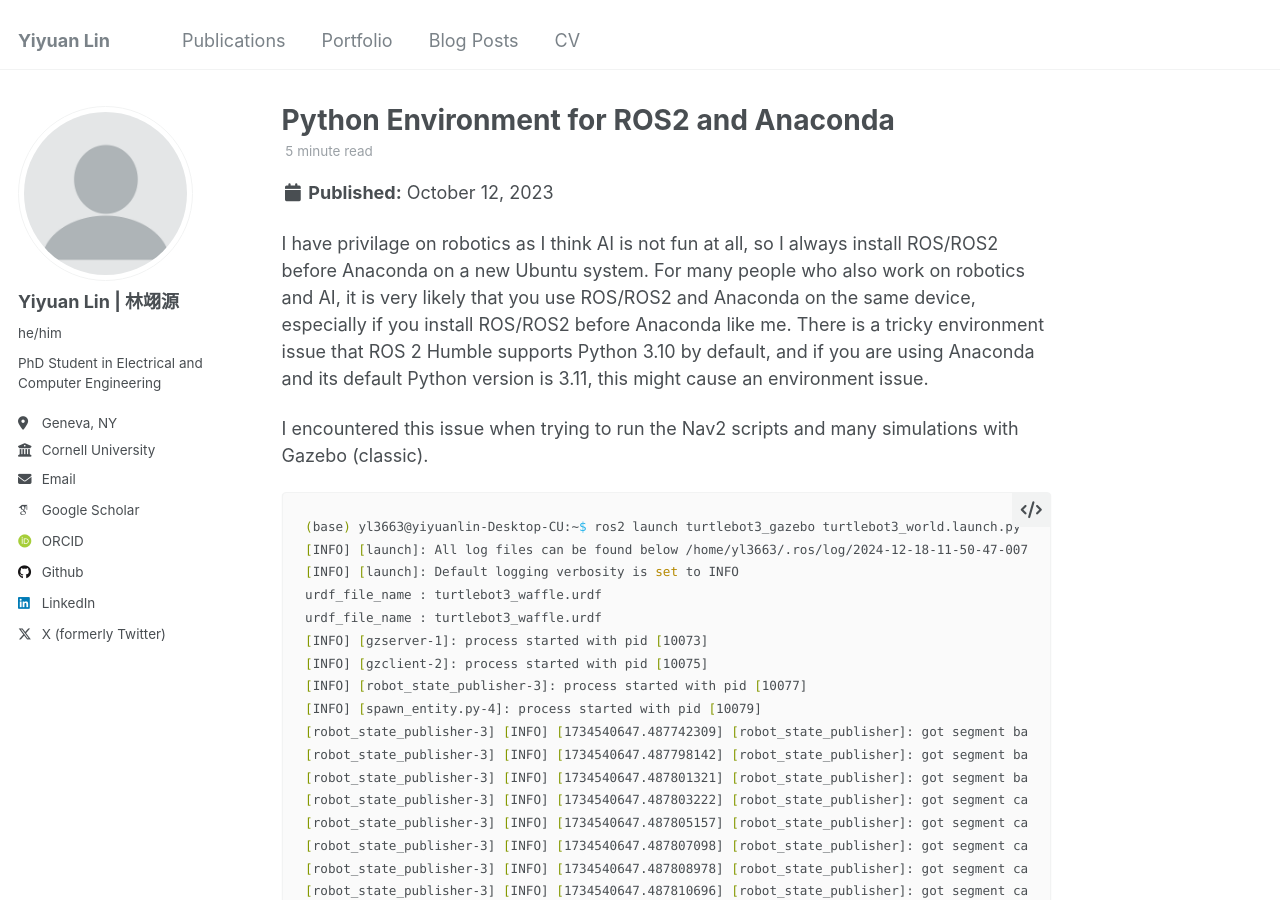
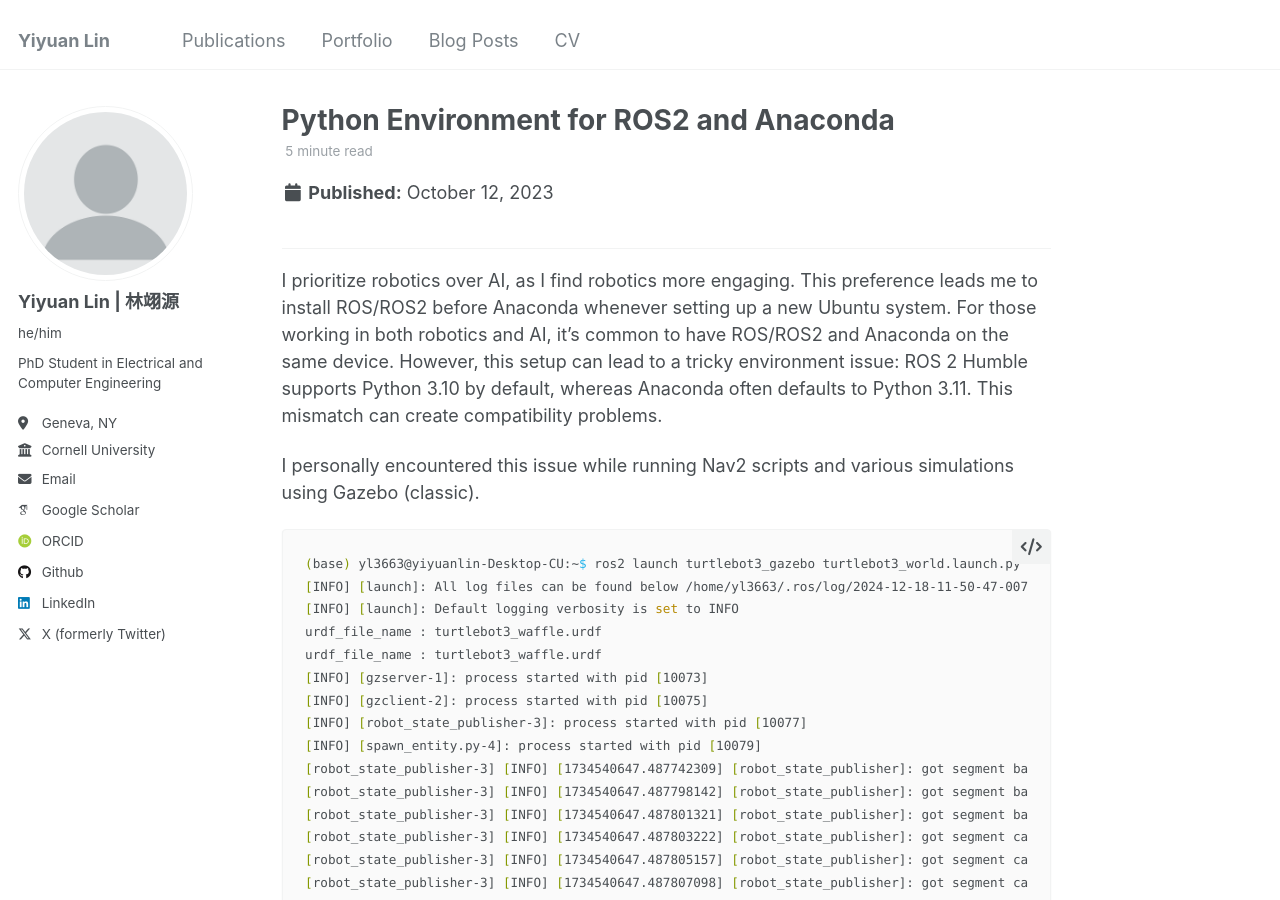
Before and after one commit to YiyuanLinXX/YiyuanLinXX.github.io, a Jekyll site: the page built from _posts/2023-10-12-py-env-ros-conda.md, in a window 1280 px wide and 900 px high. Built offline with Jekyll 4.4.1, drawn with Linux system fonts in a browser that asks for light colours; some web fonts are replaced.

Commit message:
update posts for py env

````diff
--- a/_posts/2023-10-12-py-env-ros-conda.md
+++ b/_posts/2023-10-12-py-env-ros-conda.md
@@ -11,12 +11,12 @@ tags:
   - Robotics
 ---
 
+---
 
+ I prioritize robotics over AI, as I find robotics more engaging. This preference leads me to install ROS/ROS2 before Anaconda whenever setting up a new Ubuntu system. For those working in both robotics and AI, it’s common to have ROS/ROS2 and Anaconda on the same device. However, this setup can lead to a tricky environment issue: ROS 2 Humble supports Python 3.10 by default, whereas Anaconda often defaults to Python 3.11. This mismatch can create compatibility problems.
 
-I have privilage on robotics as I think AI is not fun at all, so I always install ROS/ROS2 before Anaconda on a new Ubuntu system. For many people who also work on robotics and AI, it is very likely that you use ROS/ROS2 and Anaconda on the same device, especially if you install ROS/ROS2 before Anaconda like me. There is a tricky environment issue that ROS 2 Humble supports Python 3.10 by default, and if you are using Anaconda and its default Python version is 3.11, this might cause an environment issue.
+I personally encountered this issue while running Nav2 scripts and various simulations using Gazebo (classic).
 
-
-I encountered this issue when trying to run the Nav2 scripts and many simulations with Gazebo (classic).
 
 ```bash
 (base) yl3663@yiyuanlin-Desktop-CU:~$ ros2 launch turtlebot3_gazebo turtlebot3_world.launch.py
````
